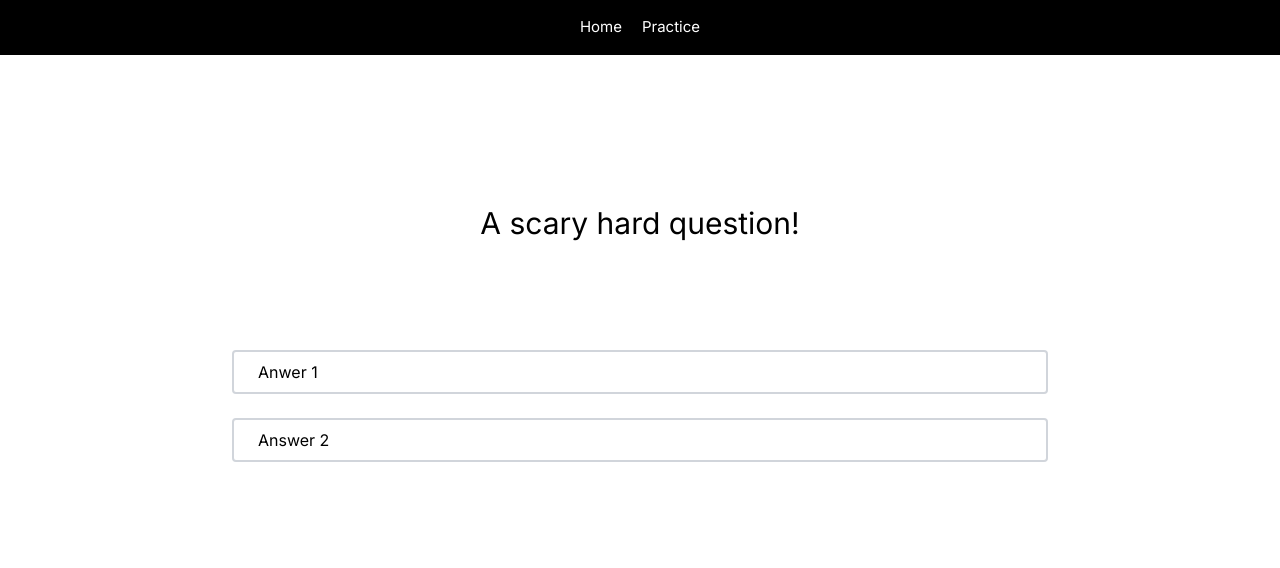
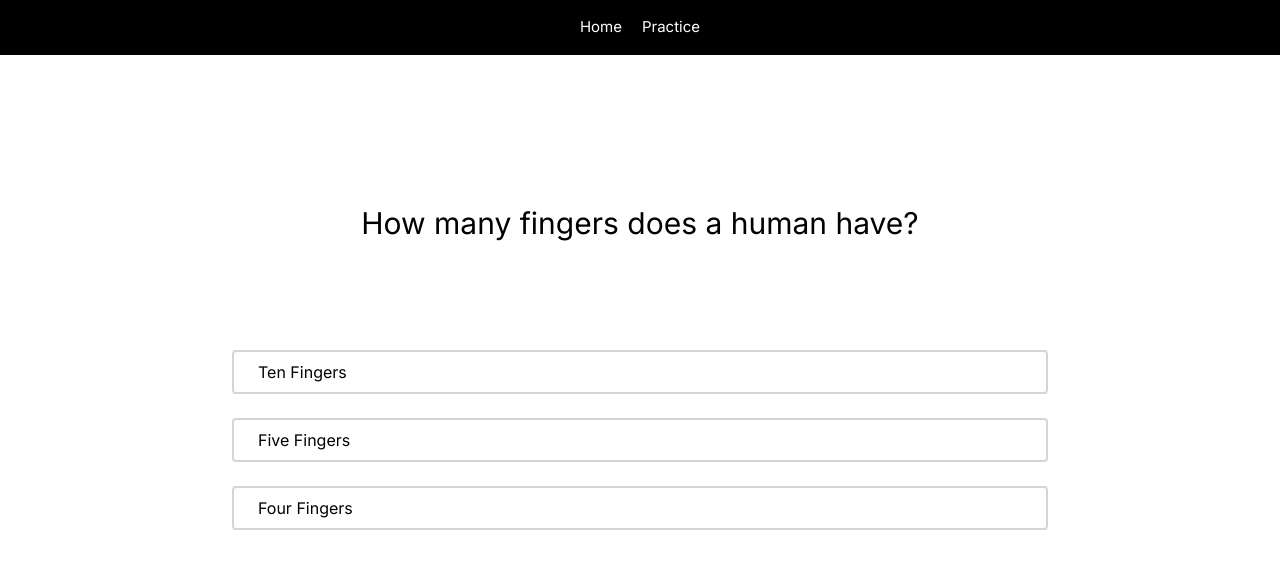
Before and after one commit to DebuggedMoon/comptia-study, a Next.js app: page /practice in a window 1280 px wide. Shown: the top 568 px of the page. Built offline with nearby package versions, Linux system fonts and the light colour scheme.

Commit message:
Add temporary mock data to the practice page

```diff
--- a/src/app/practice/page.tsx
+++ b/src/app/practice/page.tsx
@@ -1,15 +1,28 @@
+import { Question, QUESTIONS } from "@/utils/Questions";
+import shuffleArrayInPlace from "@/utils/shuffleArray";
+
+// Mock-data TODO: replace with real question logic
+const firstQuestion: Question = QUESTIONS[0];
+
+const renderedAnswers = [
+	...firstQuestion.answers,
+	firstQuestion.correctAnswer
+]
+
+shuffleArrayInPlace(renderedAnswers);
+//
 
 export default function Pratice() {
 	return (
 		<main className="flex flex-col min-h-screen p-24">
 
-			<h1 className="py-[10%] text-3xl text-center">A scary hard question!</h1>
+			<h1 className="py-[10%] text-3xl text-center">{firstQuestion.question}</h1>
 
 
 
 			<ul className="flex flex-col gap-6 h-auto">
 				{
-					["Anwer 1", "Answer 2"].map(
+					renderedAnswers.map(
 						answer => (
 							<li key={answer} className="flex justify-center">
 								<button className="border-2 border-gray-300 hover:border-gray-500 rounded w-[75%] pl-6 py-2 text-left">{answer}</button>
--- /dev/null
+++ b/src/utils/Questions.ts
@@ -0,0 +1,17 @@
+
+export type Question = {
+	question: string,
+	correctAnswer: string,
+	answers: string[]
+}
+
+export const QUESTIONS: Question[] = [
+	{
+		question: "How many fingers does a human have?",
+		correctAnswer: "Ten Fingers",
+		answers: [
+			"Four Fingers",
+			"Five Fingers"
+		]
+	}
+]
--- /dev/null
+++ b/src/utils/shuffleArray.ts
@@ -0,0 +1,19 @@
+/*
+	The de-facto unbiased shuffle algorithm, Fisher–Yates (aka Knuth) Shuffle.
+*/
+function shuffleArrayInPlace(array: any[]) {
+	let currentIndex = array.length;
+
+	// While there remain elements to shuffle...
+	while (currentIndex != 0) {
+
+	  // Pick a remaining element...
+	  let randomIndex = Math.floor(Math.random() * currentIndex);
+	  currentIndex--;
+
+	  // And swap it with the current element.
+	  [array[currentIndex], array[randomIndex]] = [array[randomIndex], array[currentIndex]];
+	}
+  }
+
+export default shuffleArrayInPlace;
```
Also changed, not shown: 1 other file (tests, documents, lock files or other folders).
